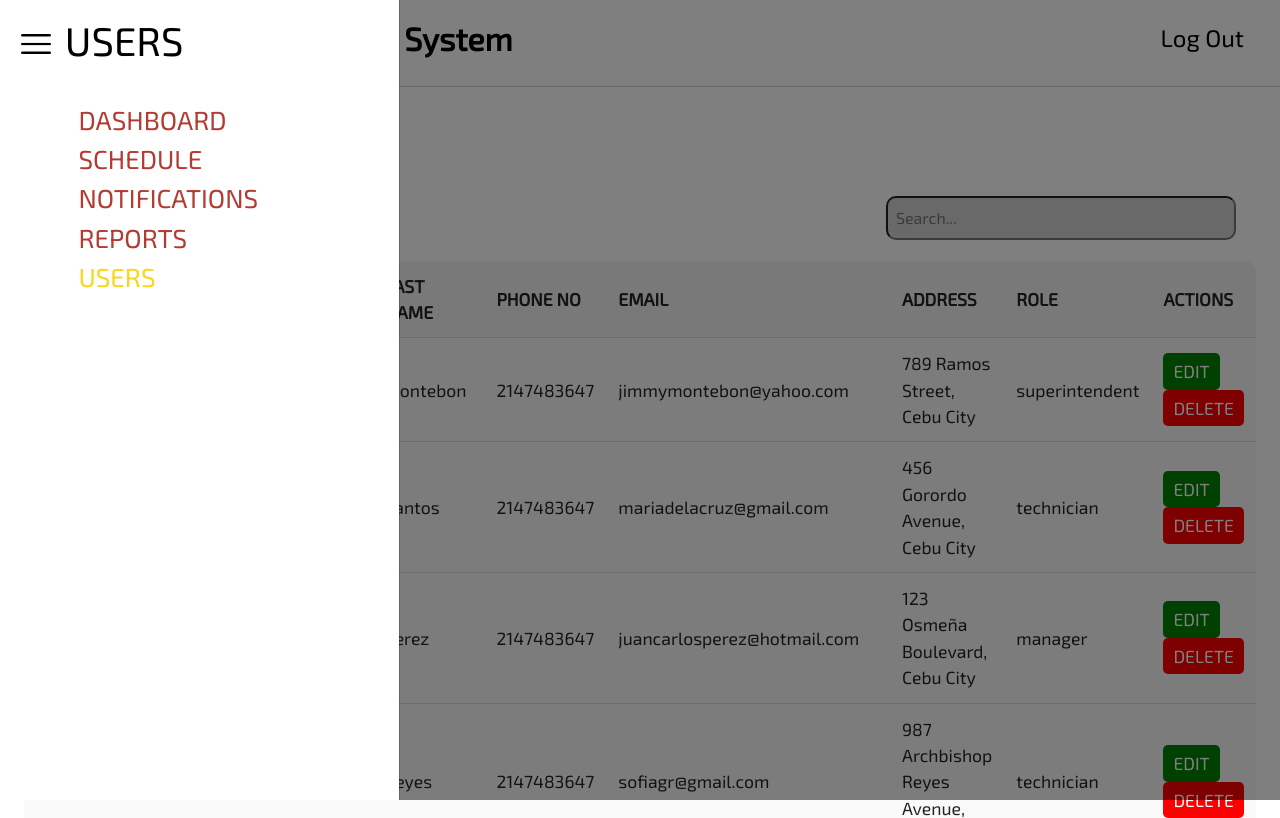
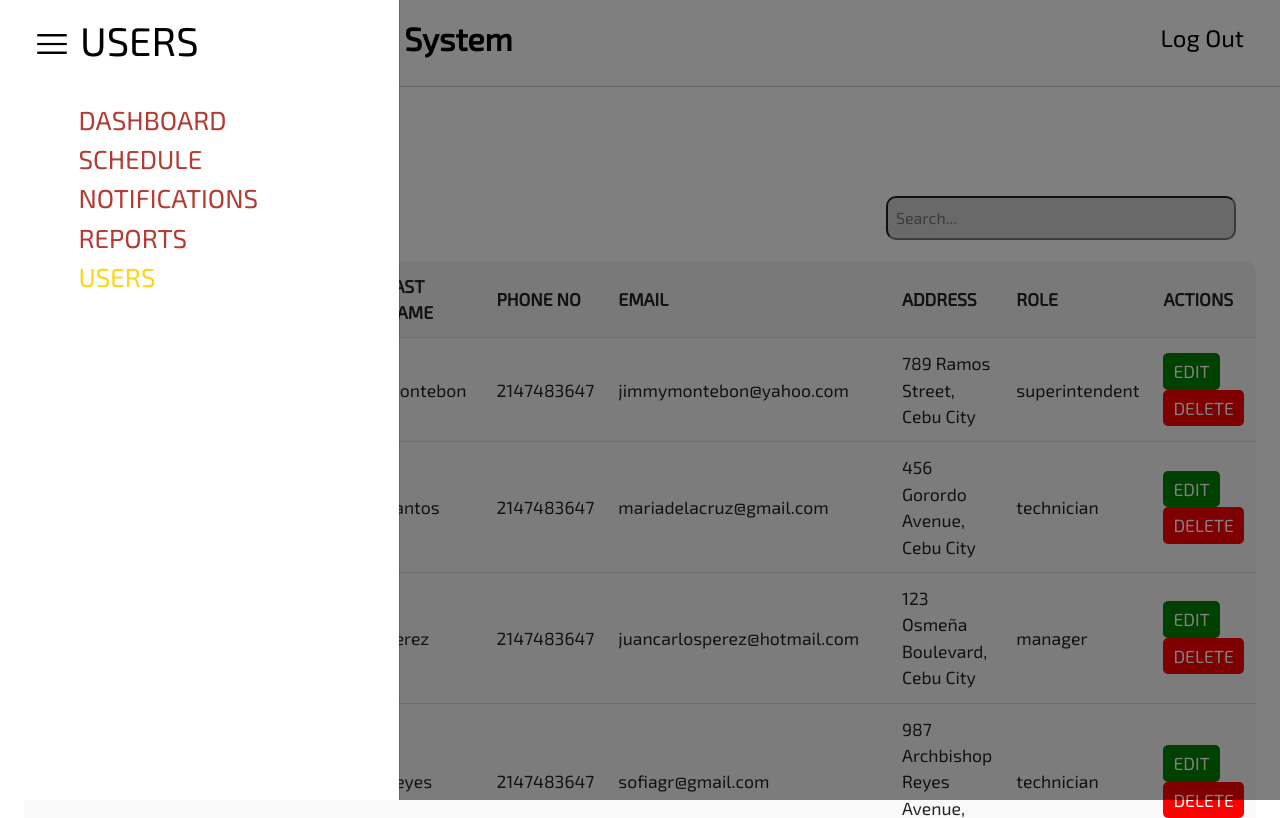
Before and after one commit to Niles-Rondez/Task-Management-and-Notification-System-for-SMG, a PHP site: page /user.php in a window 1280 px wide, after a click that opens the changed part. Shown: the top 818 px of the page. Run offline with PHP 8.4, Linux system fonts and the light colour scheme; data comes from the database, SQL or seed files in the repository; some libraries are stand-ins or nearby versions.

Commit message:
opening borgir alignment

```diff
--- a/dashboard.php
+++ b/dashboard.php
@@ -60,8 +60,8 @@ mysqli_close($conn);
       <div class="offcanvas offcanvas-start" tabindex="-1" id="offcanvasExample" aria-labelledby="offcanvasExampleLabel">
         <div class="offcanvas-header" id="dash">
           <!--Sidebar Burger-->
-          <img src="images/menu-bar.png" data-bs-toggle="offcanvas" href="#offcanvasExample" aria-controls="offcanvasExample" id="burger1">
-          <h1 id="navheader">DASHBOARD</h1>
+          <img src="images/menu-bar.png" data-bs-toggle="offcanvas" href="#offcanvasExample" aria-controls="offcanvasExample" id="burger1" class="ms-3 mt-0">
+          <h1 id="navheader" class="ms-2">DASHBOARD</h1>
         </div>
         <div class="offcanvas-body">
           <div >
--- a/notification.php
+++ b/notification.php
@@ -20,8 +20,8 @@
       <div class="offcanvas offcanvas-start" tabindex="-1" id="offcanvasExample" aria-labelledby="offcanvasExampleLabel">
         <div class="offcanvas-header" id="dash">
           <!--Sidebar Burger-->
-          <img src="images/menu-bar.png" data-bs-toggle="offcanvas" href="#offcanvasExample" aria-controls="offcanvasExample" id="burger1">
-          <h1 id="navheader">NOTIFICATIONS</h1>
+          <img src="images/menu-bar.png" data-bs-toggle="offcanvas" href="#offcanvasExample" aria-controls="offcanvasExample" id="burger1" class="ms-3 mt-0">
+          <h1 id="navheader" class="ms-2">NOTIFICATIONS</h1>
         </div>
         <div class="offcanvas-body">
           <div >
--- a/reports.php
+++ b/reports.php
@@ -25,8 +25,8 @@
             <div class="offcanvas offcanvas-start" tabindex="-1" id="offcanvasExample" aria-labelledby="offcanvasExampleLabel">
                 <div class="offcanvas-header" id="dash">
                     <!-- Sidebar Burger -->
-                    <img src="images/menu-bar.png" data-bs-toggle="offcanvas" href="#offcanvasExample" aria-controls="offcanvasExample" id="burger1">
-                    <h1 id="navheader">REPORTS</h1>
+                    <img src="images/menu-bar.png" data-bs-toggle="offcanvas" href="#offcanvasExample" aria-controls="offcanvasExample" id="burger1" class="ms-3 mt-0">
+                    <h1 id="navheader" class="ms-2">REPORTS</h1>
                 </div>
                 <div class="offcanvas-body">
                     <div>
--- a/schedule.php
+++ b/schedule.php
@@ -48,8 +48,8 @@
             <div class="offcanvas offcanvas-start" tabindex="-1" id="offcanvasExample" aria-labelledby="offcanvasExampleLabel">
                 <div class="offcanvas-header" id="dash">
                     <!--Sidebar Burger-->
-                    <img src="images/menu-bar.png" data-bs-toggle="offcanvas" href="#offcanvasExample" aria-controls="offcanvasExample" id="burger1">
-                    <h1 id="navheader">SCHEDULE</h1>
+                    <img src="images/menu-bar.png" data-bs-toggle="offcanvas" href="#offcanvasExample" aria-controls="offcanvasExample" id="burger1" class="ms-3 mt-0">
+                    <h1 id="navheader" class="ms-2">SCHEDULE</h1>
                 </div>
                 <div class="offcanvas-body">
                     <div>
--- a/styles/style.css
+++ b/styles/style.css
@@ -152,7 +152,7 @@ html {
 #navheader {
   cursor: default;
   color: #000000;
-  text-align: left;
+  text-align: justify;
   align-items: start;
 }
 
--- a/user.php
+++ b/user.php
@@ -20,8 +20,8 @@
       <div class="offcanvas offcanvas-start" tabindex="-1" id="offcanvasExample" aria-labelledby="offcanvasExampleLabel">
         <div class="offcanvas-header" id="dash">
           <!--Sidebar Burger-->
-          <img src="images/menu-bar.png" data-bs-toggle="offcanvas" href="#offcanvasExample" aria-controls="offcanvasExample" id="burger1">
-          <h1 id="navheader">USERS</h1>
+          <img src="images/menu-bar.png" data-bs-toggle="offcanvas" href="#offcanvasExample" aria-controls="offcanvasExample" id="burger1" class="ms-3 mt-0">
+          <h1 id="navheader" class="ms-2">USERS</h1>
         </div>
         <div class="offcanvas-body">
           <div >
```
